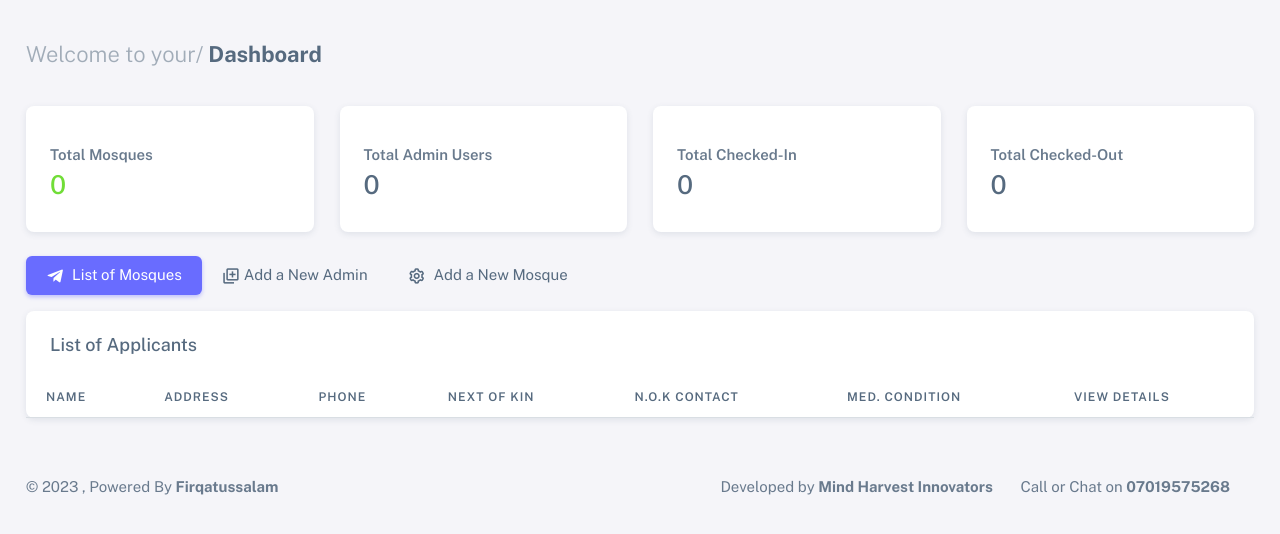
After one commit to elsunais6167/firqatussalam, a Django app: page /state_admin/ in a window 1280 px wide. The commit adds this page. Shown: the top 534 px of the page. Run offline with Django 3.2, Linux system fonts and the light colour scheme; a user stored in the database is signed in; lists and menus that the app fills with data are empty; some libraries are stand-ins or nearby versions.

Commit message:
state_dashboard

```diff
--- a/itikaf/admin.py
+++ b/itikaf/admin.py
@@ -4,4 +4,5 @@ from .models import *
 admin.site.register(Mosque)
 admin.site.register(Applicant)
 admin.site.register(MosqueAdmin)
+admin.site.register(StateAdmin)
 #admin.site.register(Processing)
--- /dev/null
+++ b/itikaf/templates/data2.html
@@ -0,0 +1,48 @@
+<div class="container-xxl flex-grow-1 container-p-y">
+    <h4 class="fw-bold py-3 mb-4"><span class="text-muted fw-light">Welcome to your/</span> Dashboard</h4>
+    <div class="row">
+        <div class="col-lg-3 col-md-6 col-sm-6 mb-4">
+          <div class="card">
+            <div class="card-body">
+              <div class="card-title d-flex align-items-start justify-content-between">
+              </div>
+              <span class="fw-semibold d-block mb-1">Total Mosques</span>
+              <h3 class="text-success card-title mb-2"> 0 </h3>
+
+            </div>
+          </div>
+        </div>
+        <div class="col-lg-3 col-md-6 col-sm-6 mb-4">
+            <div class="card">
+              <div class="card-body">
+                <div class="card-title d-flex align-items-start justify-content-between">
+                </div>
+                <span class="fw-semibold d-block mb-1">Total Admin Users</span>
+                <h3 class="card-title mb-2"> 0 </h3>
+
+              </div>
+            </div>
+          </div>
+          <div class="col-lg-3 col-md-6 col-sm-6 mb-4">
+            <div class="card">
+              <div class="card-body">
+                <div class="card-title d-flex align-items-start justify-content-between">
+                </div>
+                <span class="fw-semibold d-block mb-1">Total Checked-In</span>
+                <h3 class="card-title mb-2"> 0 </h3>
+
+              </div>
+            </div>
+          </div>
+          <div class="col-lg-3 col-md-6 col-sm-6 mb-4">
+            <div class="card">
+              <div class="card-body">
+                <div class="card-title d-flex align-items-start justify-content-between">
+                </div>
+                <span class="fw-semibold d-block mb-1">Total Checked-Out</span>
+                <h3 class="card-title mb-2"> 0 </h3>
+
+              </div>
+            </div>
+          </div>
+    </div>
--- /dev/null
+++ b/itikaf/templates/state_admin.html
@@ -0,0 +1,67 @@
+{% extends 'base.html' %}
+
+{% block content %}
+<!-- Content wrapper -->
+<div class="content-wrapper">
+    <!-- Content -->
+
+    {% include 'data2.html' %}
+
+    <div class="row">
+        <div class="col-md-12">
+            <ul class="nav nav-pills flex-column flex-md-row mb-3">
+                <li class="nav-item">
+                    <a class="nav-link active" href="javascript:void(0);"><i class="bx bxl-telegram me-1"></i>
+                        List of Mosques</a>
+                </li>
+                <li class="nav-item">
+                    <a class="nav-link" href="{% url 'user_signup' %}"><i class='bx bx-add-to-queue'></i> Add a New
+                        Admin</a>
+                </li>
+                <li class="nav-item">
+                    <a class="nav-link" href="{% url 'add_mosque' %}"><i class="bx bx-cog me-1"></i> Add a New Mosque </a>
+                </li>
+            </ul>
+
+            <div class="card mb-4">
+                <h5 class="card-header">List of Applicants</h5>
+                <div class="table-responsive text-nowrap">
+                    <table class="table">
+                        <thead>
+                            <tr>
+                                <th>Name</th>
+                                <th>Address</th>
+                                <th>Phone</th>
+                                <th>Next of Kin</th>
+                                <th>N.O.K Contact</th>
+                                <th>Med. Condition</th>
+                                <th>View Details</th>
+
+                            </tr>
+                        </thead>
+                        <tbody class="table-border-bottom-0">
+                            {% for l in list_applicants %}
+                            <tr>
+
+                                <td><i class="fab fa-angular fa-lg text-danger me-3"></i> <strong>{{l.name}}</strong>
+                                </td>
+                                <td>{{l.address}}</td>
+                                <td>{{l.phone}}</td>
+                                <td>{{l.next_of_kin_name}}</td>
+                                <td>{{l.next_of_kin_phone}}</td>
+                                <td>{{l.medical_condition}}</td>
+                                <td>
+                                    <a href="{% url 'applicant_info' l.id %}" class="btn btn-primary me-2">View</a>
+                                </td>
+                            </tr>
+                            {% endfor %}
+                        </tbody>
+                    </table>
+                </div>
+            </div>
+        </div>
+    </div>
+</div>
+</div>
+<!-- / Content -->
+{% endblock content%}
--- a/itikaf/urls.py
+++ b/itikaf/urls.py
@@ -17,4 +17,6 @@ urlpatterns = [
     path('user_signup', views.user_signup, name='user_signup'),
     path('login/', views.login_user, name='login'),
     path('logout/', views.log_out, name='logout'),
+    path('state_admin/', views.state_admin, name='state_admin'),
+    path('add_mosque/', views.add_mosque, name='add_mosque'),
 ]
--- a/itikaf/views.py
+++ b/itikaf/views.py
@@ -5,6 +5,8 @@ from django.urls import reverse
 from .models import Mosque, Applicant, Approval, CheckIn, CheckOut, Comment, MosqueAdmin
 from .forms import CreateUserForm
 
+from django.contrib.auth import REDIRECT_FIELD_NAME
+from django.contrib.admin.views.decorators import staff_member_required
 from django.contrib.auth.decorators import login_required
 from django.contrib.auth import authenticate, login, logout
 from django.contrib import messages
@@ -356,7 +358,13 @@ def login_user(request):
         user = authenticate(request, username=username, password=password)
         if user is not None:
             login(request, user)
-            return redirect('mosque_dashboard')
+            if hasattr(user, 'mosqueadmin'):
+                return redirect('mosque_admin')
+            elif hasattr(user, 'stateadmin'):
+                return redirect('state_admin')
+            else:
+                # Handle other cases if necessary
+                pass
         else:
             messages.success(request, ('Invalid Username or Password, Please Try Again!'))
             return redirect('login')
@@ -381,4 +389,24 @@ def user_signup(request):
             return redirect('home')
     else:
         form = CreateUserForm()
-    return render(request, 'test.html', {'form': form})
+    return render(request, 'user_signup.html', {'form': form})
+
+@login_required
+def state_admin(request):
+
+    mosques = Mosque.objects.all()
+
+    context = {
+        'mosques': mosques
+        }
+
+    return render(request, 'state_admin.html', context)
+
+@login_required
+def add_mosque(request):
+
+    context = {
+
+    }
+
+    return render(request, 'add_mosque.html', context)
```
Also changed, not shown: itikaf/models.py (+7 -0 lines), itikaf/templates/home.html (+0 -10 lines), db.sqlite3, itikaf/migrations/0012_stateadmin.py (added), itikaf/templates/add_mosque.html (added), itikaf/templates/user_signup.html (renamed from itikaf/templates/test.html), media/id_images/DI-NIN_no5SJz0.jpeg (added), media/id_images/DI-NIN_ySi8enD.jpeg (added), media/profile_images/Passport_HFzC3Zl.jpg (added), media/profile_images/training-chair_yHn3oOF.jpg (added).
